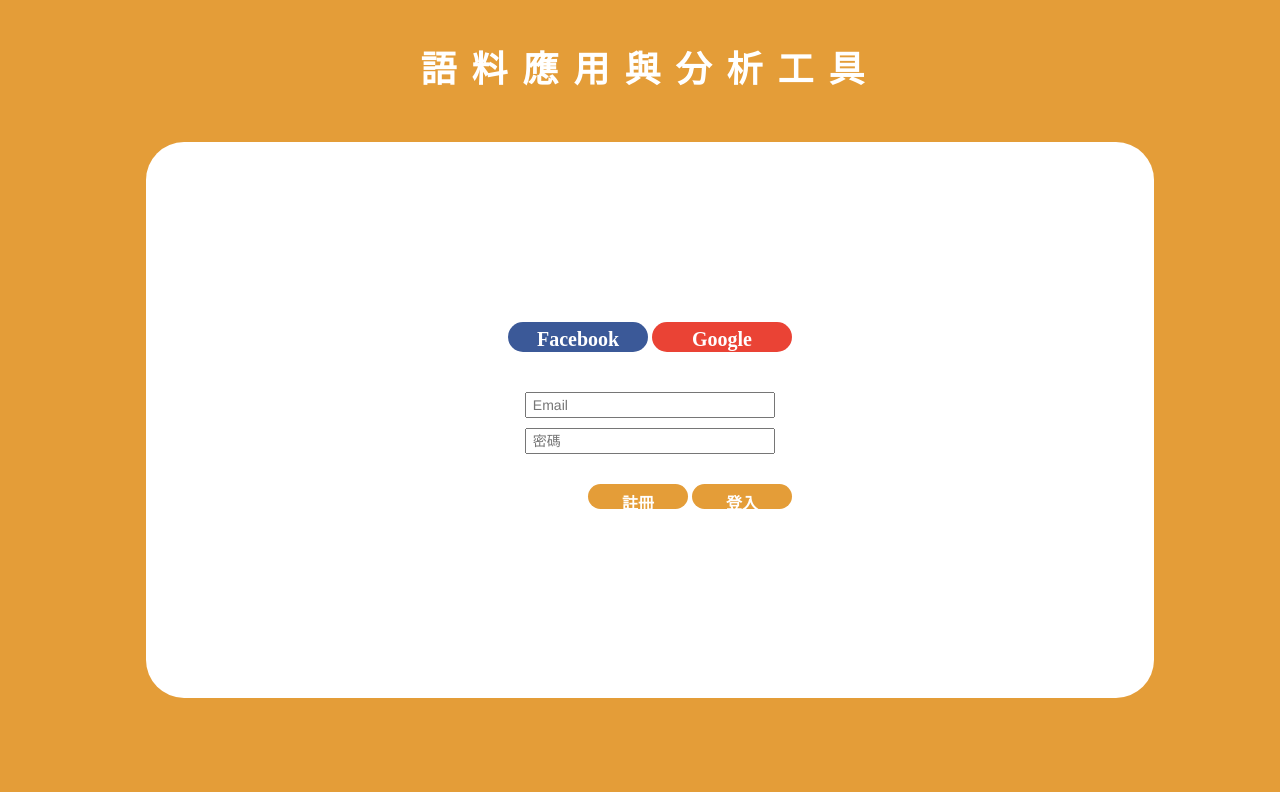
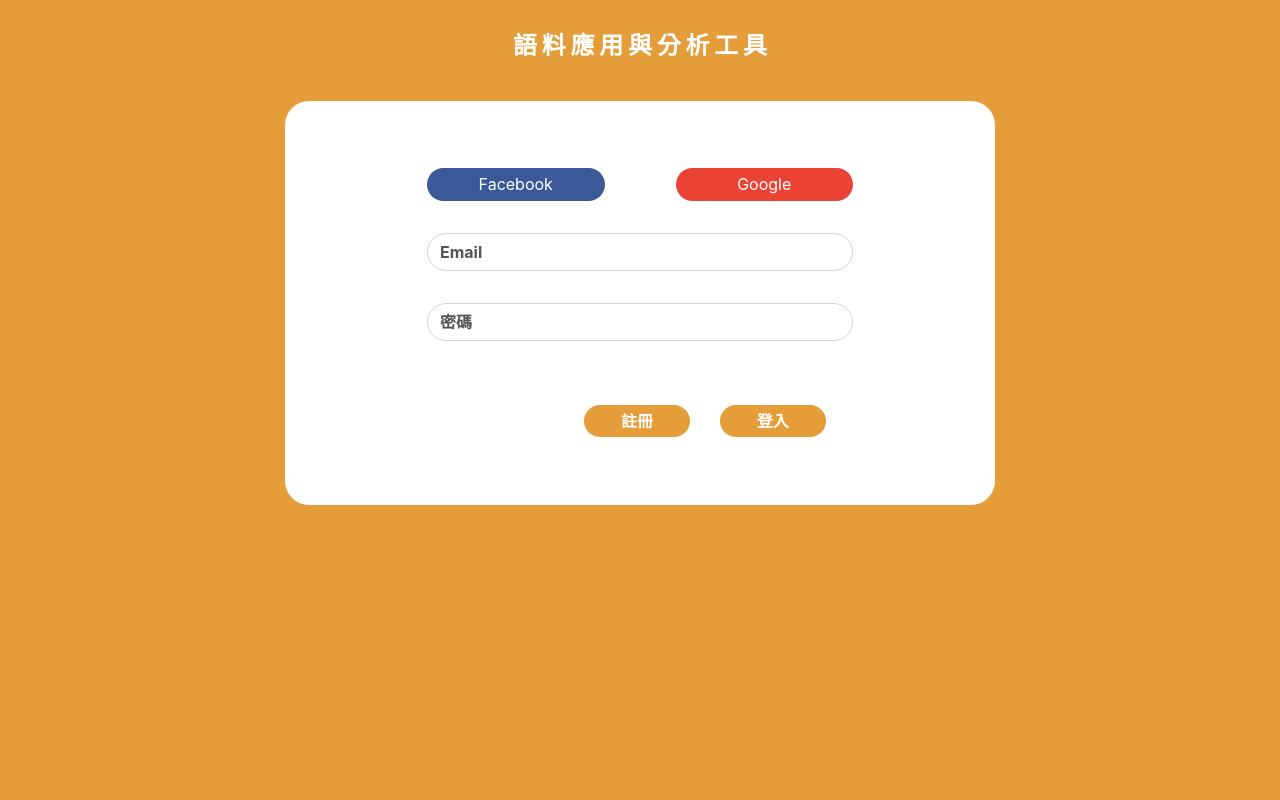
Before and after one commit to akq88088/SocialBot, a PHP site: page /login.html in a window 1280 px wide. Run offline with PHP 8.4, Linux system fonts and the light colour scheme; some libraries are stand-ins or nearby versions.

Commit message:
remake login

```diff
--- a/frontend/css/global.css
+++ b/frontend/css/global.css
@@ -68,6 +68,9 @@
 
 .ta-r{
 	text-align: right;
+}
+.ta-l{
+	text-align: left;
 }
 .ta-c{
 	text-align: center;
--- /dev/null
+++ b/frontend/css/login.css
@@ -0,0 +1,61 @@
+body{
+	background-color: #e49d38;
+	position: absolute;
+	width: 100%;
+	min-height: 100%;
+}
+h4{
+	color: #fff;
+	font-weight: 900;
+}
+.container{
+	min-width: 700px;
+	min-height: 100% !important;
+	text-align: center;
+}
+#title{
+	min-height: 50%;
+}
+
+#panel{
+	min-width: 400px;
+	background-color: #fff;
+	padding: 5% 20%;
+}
+
+#Facebook{
+	color: #fff;
+	background-color: #3b5998;
+}
+
+#Google{
+	color: #fff;
+	background-color: #ea4335;
+}
+
+#Signup,#Signin{
+	color: #fff;
+	font-weight: 600;
+	background-color: #e49d38;
+}
+
+.row,.form-control{
+	margin: 2rem 0;
+}
+
+.form-group{
+	margin-bottom: 0;
+}
+
+.bottom-clear{
+	margin-bottom: 0;
+}
+
+.btn{
+	padding: 0.2rem;
+}
+
+input::placeholder {
+	color: #555 !important;
+	font-weight: 700 !important;
+}
--- a/frontend/dashboard.html
+++ b/frontend/dashboard.html
@@ -1,5 +1,5 @@
 <!DOCTYPE html>
-<html lang="zh">
+<html lang="zh-Hant-TW">
 <head>
 	<meta charset="utf-8">
     <meta name="viewport" content="width=device-width, initial-scale=1.0">
--- a/frontend/login.html
+++ b/frontend/login.html
@@ -1,110 +1,72 @@
 <!DOCTYPE html>
-<html>
+<html lang="zh-Hant-TW">
 <head>
-	<meta charset="utf-8"/>
-	<meta name="viewport" content="width=device-width, initial-scale=1">
-	<title>語料應用與分析工具</title>
-	<link rel="stylesheet" href="https://cdn.staticfile.org/twitter-bootstrap/3.3.7/css/bootstrap.min.css">
-	<script src="https://cdn.staticfile.org/jquery/2.1.1/jquery.min.js"></script>
-	<script src="https://cdn.staticfile.org/twitter-bootstrap/3.3.7/js/bootstrap.min.js"></script>
-	<meta name="viewport" content="width=device-width">
-	<style>
-	h1{
-		text-align: center;
-		font-family:"標楷體";
-		font-size: 36px;
-		font-weight: bold;
-		font-style: normal;
-		font-stretch: normal;
-		line-height: normal;
-		letter-spacing: 15px;
-		color: white;
-	}
-	.Rectangle1{
-		width: 1300px;
-		height: 792px;
-		background-color: #e49d38;
-		text-align: center;
-	}
-	.Rectangle2{
-		width: 1008px;
-		height: 556px;
-		border-radius: 38px;
-		background-color: white;
-		margin:0 auto;
-		text-align:center;
-		display:flex;
-		align-items:center;
-		justify-content:center;
-	}
-	#Facebook{
-		width: 140px;
-		height: 30px;
-		font-family: NotoSansCJKtc;
-		font-size: 20px;
-		font-weight: bold;
-		font-style: normal;
-		font-stretch: normal;
-		line-height: normal;
-		letter-spacing: normal;
-		text-align: center;
-		background-color: #3b5998;
-		color:white;
-		border-style: none;
-		border-radius: 40px;
-	}
-	#Google{
-		width: 140px;
-		height: 30px;
-		font-family: NotoSansCJKtc;
-		font-size: 20px;
-		font-weight: bold;
-		font-style: normal;
-		font-stretch: normal;
-		line-height: normal;
-		letter-spacing: normal;
-		text-align: center;
-		background-color:#ea4335;
-		color:white;
-		border-style:none;
-		border-radius: 40px;
-	}
-	#button{
-		width:100px;
-		height: 25px;
-		font-family: NotoSansCJKtc;
-		font-size: 16px;
-		font-weight: bold;
-		font-style: normal;
-		font-stretch: normal;
-		line-height: normal;
-		letter-spacing: normal;
-		background-color: #e49d38;
-		color:white;
-		border-style: none;
-		border-radius: 40px;
-	}
-	</style>
+	<meta charset="utf-8">
+    <meta name="viewport" content="width=device-width, initial-scale=1.0">
+    <meta http-equiv="X-UA-Compatible" content="IE=edge">
+
+	<!-- Bootstrap CSS -->
+    <link rel="stylesheet" href="https://stackpath.bootstrapcdn.com/bootstrap/4.1.0/css/bootstrap.min.css" crossorigin="anonymous">
+    <!-- CustomScrollbar CSS -->
+	<link rel="stylesheet" href="https://cdnjs.cloudflare.com/ajax/libs/malihu-custom-scrollbar-plugin/3.1.5/jquery.mCustomScrollbar.min.css">
+	<!-- Customer CSS -->
+	<link rel="stylesheet" href="css/global.css">
+	<link rel="stylesheet" href="css/login.css">
+	<!-- JQuery -->
+	<script src="https://code.jquery.com/jquery-3.3.1.slim.min.js" crossorigin="anonymous"></script>
+	<script src="http://code.jquery.com/jquery-3.3.1.min.js" crossorigin="anonymous"></script>
+	<!-- Bootstrap JS -->
+	<script src="https://cdnjs.cloudflare.com/ajax/libs/popper.js/1.14.3/umd/popper.min.js" crossorigin="anonymous"></script>
+
+	<!-- Chart JS -->
+	<script src="https://cdnjs.cloudflare.com/ajax/libs/Chart.js/2.7.2/Chart.min.js"></script>
+
+	<!-- Customer JS -->
+	<script src="./js/global.js" crossorigin="anonymous"></script>
+	<script src="./js/login.js" crossorigin="anonymous"></script>
+
+	<title>語料應用平台登入</title>
 </head>
 <body>
-	<div class="Rectangle1">
-	<br>
-		<h1>語料應用與分析工具</h1>
-	<br><br>
-	<div class="Rectangle2">
-		<div id="center">
-			<input id="Facebook" type="button" class="btn btn-default" value="Facebook" onclick="location.href='https://zh-tw.facebook.com/'"></button>
-			<input id="Google" type="button" class="btn btn-default" value="Google" onclick="location.href='https://accounts.google.com/ServiceLogin/signinchooser?hl=zh-TW&passive=true&continue=https%3A%2F%2Fwww.google.com%2F%3Fhl%3Dzh-TW&flowName=GlifWebSignIn&flowEntry=ServiceLogin'"></button>
-			<br><br><br>
-			<p><input type="text" placeholder=" Email" style="width:250px;"><br></p>
-			<p><input type="password" placeholder=" 密碼" style="width:250px;"><br></p>
-			<br>
-			<p align="right">
-				<button id="button" type="button" class="btn btn-default">註冊</button>
-				<button id="button" type="button" class="btn btn-default">登入</button>
-			</P>
+	<div class="container">
+		<div class="row" id="title">
+			<div class="col-6 offset-3">
+				<h4>語 料 應 用 與 分 析 工 具</h4>
+			</div>
 		</div>
-	</div>
+		<div class="row">
+			<div class="col-8 offset-2">
+				<div class="radius-border" id="panel">
+					<div class="row">
+						<div class="col-5 btn ta-c radius-border" id="Facebook">
+							Facebook
+						</div>
+						<div class="col-2"></div>
+						<div class="col-5 btn ta-c radius-border" id="Google">
+							Google
+						</div>
+					</div>
+					<div class="form-group">
+						<input type="text" class="form-control radius-border" placeholder="Email"></input>
+						<input type="text" class="form-control radius-border" placeholder="密碼"></input>
+					</div>
+					<div class="row">
+						<div class="col-8 offset-4">
+							<div class="row bottom-clear">
+								<div class="col-5 btn ta-c radius-border" id="Signup">
+									註冊
+								</div>
+								<div class="col-1"></div>
+								<div class="col-5 btn ta-c radius-border" id="Signin">
+									登入
+								</div>
+							</div>
+						</div>
+					</div>
+				</div>
+			</div>
+
+		</div>
 	</div>
 </body>
 </html>
--- a/frontend/project.html
+++ b/frontend/project.html
@@ -1,5 +1,5 @@
 <!DOCTYPE html>
-<html lang="zh">
+<html lang="zh-Hant-TW">
 <head>
 	<meta charset="utf-8">
     <meta name="viewport" content="width=device-width, initial-scale=1.0">
--- a/frontend/report.html
+++ b/frontend/report.html
@@ -1,5 +1,5 @@
 <!DOCTYPE html>
-<html lang="zh">
+<html lang="zh-Hant-TW">
 <head>
 	<meta charset="utf-8">
     <meta name="viewport" content="width=device-width, initial-scale=1.0">
@@ -21,7 +21,7 @@
 	<script src="./js/global.js" crossorigin="anonymous"></script>
 	<script src="./js/report.js" crossorigin="anonymous"></script>
 
-	<title>語料專案</title>
+	<title>問題回報</title>
 </head>
 <body>
 	<!-- header -->
```
Also changed, not shown: frontend/js/login.js (added).
